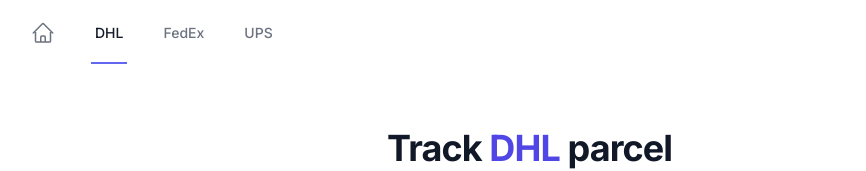
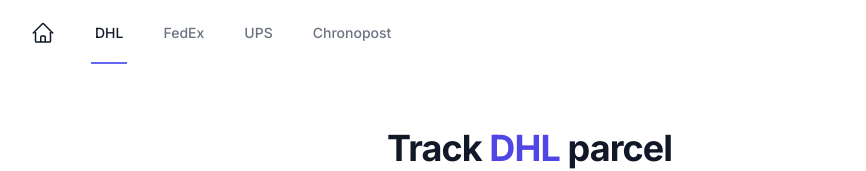
Before and after one commit to abirtasrif/parcel-tracking, a Next.js app: page /dhl in a window 1280 px wide. Shown: the top 171 px of the page, without its empty margins (29-895 px from the left). Built offline with nearby package versions, Linux system fonts and the light colour scheme.

Commit message:
added chronopost provider & fixed svg bug

```diff
--- /dev/null
+++ b/app/chronopost/page.jsx
@@ -0,0 +1,7 @@
+import Finder from "../components/Finder";
+
+const Chronopost = () => {
+  return <Finder currierCompany="Chronopost" />;
+};
+
+export default Chronopost;
--- a/app/components/Finder.jsx
+++ b/app/components/Finder.jsx
@@ -16,6 +16,9 @@
         break;
       case "Ups":
         url = `https://www.ups.com/track?track=yes&trackNums=${awb}&loc=en_US&requester=ST/trackdetails`;
+        break;
+      case "Chronopost":
+        url = `https://www.chronopost.fr/tracking-no-cms/suivi-page?listeNumerosLT=${awb}&langue=en`;
         break;
       default:
         console.error("Unsupported courier company");
--- a/app/components/Navbar.jsx
+++ b/app/components/Navbar.jsx
@@ -1,6 +1,6 @@
 "use client";
 import { Disclosure } from "@headlessui/react";
-import { Bars3Icon, XMarkIcon } from "@heroicons/react/24/outline";
+import { Bars3Icon, HomeIcon, XMarkIcon } from "@heroicons/react/24/outline";
 import Link from "next/link";
 import { usePathname } from "next/navigation";
 
@@ -27,20 +27,7 @@
                     }`}
                     href="/"
                   >
-                    <svg
-                      xmlns="http://www.w3.org/2000/svg"
-                      fill="none"
-                      viewBox="0 0 24 24"
-                      stroke-width="1.5"
-                      stroke="currentColor"
-                      class="size-6"
-                    >
-                      <path
-                        stroke-linecap="round"
-                        stroke-linejoin="round"
-                        d="m2.25 12 8.954-8.955c.44-.439 1.152-.439 1.591 0L21.75 12M4.5 9.75v10.125c0 .621.504 1.125 1.125 1.125H9.75v-4.875c0-.621.504-1.125 1.125-1.125h2.25c.621 0 1.125.504 1.125 1.125V21h4.125c.621 0 1.125-.504 1.125-1.125V9.75M8.25 21h8.25"
-                      />
-                    </svg>
+                    <HomeIcon className="size-6 text-gray-900" />
                   </Link>
 
                   <Link
@@ -74,6 +61,17 @@
                     href="/ups"
                   >
                     UPS
+                  </Link>
+
+                  <Link
+                    className={`${
+                      pathname === "/Chronopost"
+                        ? "inline-flex items-center border-b-2 border-indigo-500 px-1 pt-1 text-sm font-medium text-gray-900"
+                        : "inline-flex items-center border-b-2 border-transparent px-1 pt-1 text-sm font-medium text-gray-500 hover:border-gray-300 hover:text-gray-700"
+                    }`}
+                    href="/chronopost"
+                  >
+                    Chronopost
                   </Link>
                 </div>
               </div>
@@ -122,6 +120,13 @@
               >
                 UPS
               </Disclosure.Button>
+              <Disclosure.Button
+                as="a"
+                href="/chronopost"
+                className="block border-l-4 border-transparent py-2 pl-3 pr-4 text-base font-medium text-gray-500 hover:border-gray-300 hover:bg-gray-50 hover:text-gray-700"
+              >
+                Chronopost
+              </Disclosure.Button>
             </div>
           </Disclosure.Panel>
         </>
--- a/app/page.js
+++ b/app/page.js
@@ -33,6 +33,12 @@
               >
                 UPS
               </a>
+              <a
+                href="/chronopost"
+                className="rounded-md bg-indigo-600 px-5 py-2.5 text-sm font-semibold text-white shadow-sm hover:bg-indigo-500 focus-visible:outline focus-visible:outline-2 focus-visible:outline-offset-2 focus-visible:outline-indigo-600"
+              >
+                Chronopost
+              </a>
             </div>
           </div>
         </div>
```
